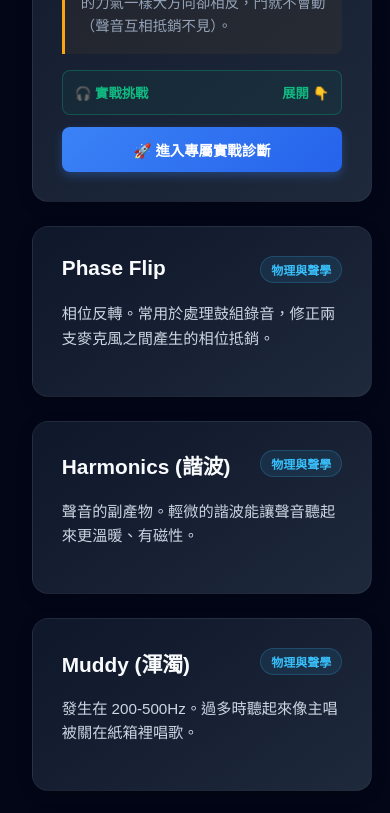
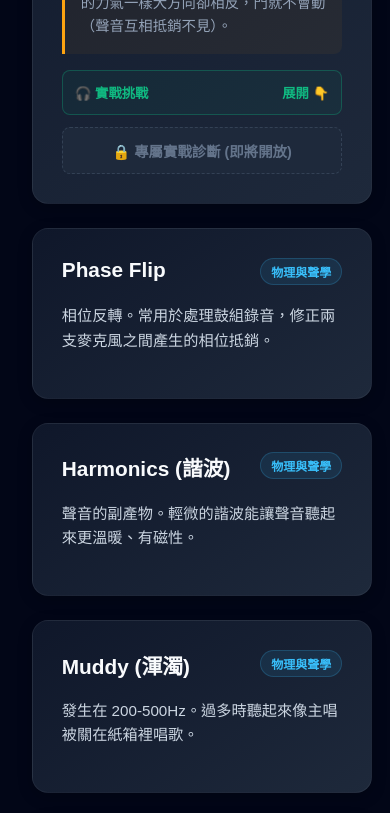
Before and after one commit to lifreedomstudio/lifreedom-studio, a Next.js app: page /glossary in a window 390 px wide. Shown: the part 3520-4333 px from the top of the page. Built offline with nearby package versions, Linux system fonts and the light colour scheme.

Commit message:
Fix all mobile layouts and font sizes

```diff
--- a/src/app/glossary/page.tsx
+++ b/src/app/glossary/page.tsx
@@ -4,7 +4,6 @@ import Link from 'next/link';
 import { useRouter } from 'next/navigation';
 
 // 📖 混音魔導書：終極字彙庫
-// 🚀 升級 A & C：加入可驗證的 miniTask 與帶參數的 learnMoreLink
 const DICTIONARY = [
     {
         term: "BPM", type: "基礎與錄音",
@@ -33,7 +32,6 @@ const DICTIONARY = [
         desc: "聲波的時間關係。若兩個波形相反會產生抵銷，導致低頻消失。",
         example: "想像兩個人同時推一扇門，如果兩邊推的力氣一樣大方向卻相反，門就不會動（聲音互相抵銷不見）。",
         whenToUse: "當你用兩支麥克風錄木吉他，聽起來卻像在桶子裡一樣乾扁的時候。",
-        // 🔥 任務升級為選擇題
         miniTask: {
             instruction: "試著在兩軌木吉他中，把其中一軌的 Phase 反轉 (Ø) 按下去。",
             question: "當相位反轉後，如果原本有『相位抵銷』的問題，聲音會有什麼變化？",
@@ -44,7 +42,6 @@ const DICTIONARY = [
             ],
             answer: "低頻跟厚度突然跑出來了"
         },
-        // 🚀 傳送門升級：帶 context
         learnMoreLink: "/mix-assistant?topic=phase_issue&from=glossary"
     },
     { term: "Phase Flip", type: "物理與聲學", desc: "相位反轉。常用於處理鼓組錄音，修正兩支麥克風之間產生的相位抵銷。" },
@@ -116,7 +113,7 @@ const DICTIONARY = [
     { term: "Summing", type: "混音神技", desc: "將多軌混合成兩軌的過程。類比 Summing 能增加聲音的寬度與染色。" },
     {
         term: "Pan (聲相)", type: "混音神技",
-        desc: "調整聲音在左右聲道的位置，創造立體聲舞台感。除了單純的左右，還包含 LCR (極左、中、極右) 的極端擺位法。",
+        desc: "調整聲音在左右聲道的位置，創造立體聲舞台感。除了單純的左右，還包含 LCR 的極端擺位法。",
         example: "就像是安排樂團成員在舞台上的站位，如果你把所有人都擠在正中央 (Pan = 0)，聲音聽起來就會很悶且打架。",
         whenToUse: "當你覺得主唱被伴奏的吉他蓋住，中間空間很擠的時候。",
         miniTask: {
@@ -148,14 +145,13 @@ export default function GlossaryPage() {
     const [activeTab, setActiveTab] = useState("全部");
     const [searchTerm, setSearchTerm] = useState("");
 
-    // 🧠 學習進度狀態
+    // 學習進度狀態
     const [learnedItems, setLearnedItems] = useState<string[]>([]);
     // 控制任務展開狀態
     const [activeTask, setActiveTask] = useState<string | null>(null);
     // 控制答題回饋
     const [feedback, setFeedback] = useState<{ term: string, isCorrect: boolean, msg: string } | null>(null);
 
-    // 🔥 B：只有答對才能算學會
     const checkAnswer = (term: string, selected: string, correct: string) => {
         if (selected === correct) {
             if (!learnedItems.includes(term)) {
@@ -163,14 +159,13 @@ export default function GlossaryPage() {
             }
             setFeedback({ term, isCorrect: true, msg: "✅ 答對了！你已經掌握了這個技巧！" });
             setTimeout(() => setFeedback(null), 3000);
-            setActiveTask(null); // 答對後收起任務面板
+            setActiveTask(null);
         } else {
             setFeedback({ term, isCorrect: false, msg: "❌ 好像有點怪... 聽聽看再試一次？" });
             setTimeout(() => setFeedback(null), 3000);
         }
     };
 
-    // 🏆 計算升級目標 (Rank System)
     const getRankMessage = () => {
         const count = learnedItems.length;
         if (count < 3) return `再解鎖 ${3 - count} 個，你將升級為「見習混音師」！`;
@@ -181,7 +176,6 @@ export default function GlossaryPage() {
 
     const filteredData = DICTIONARY.filter(item => {
         const matchesTab = activeTab === "全部" || item.type === activeTab;
-        // ✅ 修正 1：搜尋支援 whenToUse (這超猛，搜"主唱"就能找到解法)
         const matchesSearch =
             item.term.toLowerCase().includes(searchTerm.toLowerCase()) ||
             item.desc.toLowerCase().includes(searchTerm.toLowerCase()) ||
@@ -199,7 +193,7 @@ export default function GlossaryPage() {
                     <p style={{ color: '#94a3b8' }}>不只是查字典。從懂概念到會操作，解鎖你的混音技能樹。</p>
                 </div>
 
-                {/* 🔥 刺激的進度條與段位 (Rank System) */}
+                {/* 進度條與段位 */}
                 <div style={{ maxWidth: '800px', margin: '0 auto 2rem auto', background: 'rgba(16,185,129,0.05)', border: '1px solid rgba(16,185,129,0.2)', padding: '1.5rem', borderRadius: '12px', textAlign: 'center', position: 'relative', overflow: 'hidden' }}>
                     <div style={{ position: 'absolute', top: 0, left: 0, width: '100%', height: '2px', background: 'linear-gradient(90deg, transparent, #10b981, transparent)' }} />
                     <p style={{ margin: '0 0 0.5rem 0', color: '#6ee7b7', fontWeight: 'bold', fontSize: '1.2rem' }}>
@@ -211,13 +205,12 @@ export default function GlossaryPage() {
                             background: 'linear-gradient(90deg, #10b981, #34d399)', height: '100%', transition: 'width 0.4s cubic-bezier(0.4, 0, 0.2, 1)'
                         }} />
                     </div>
-                    {/* 🎮 段位刺激文字 */}
                     <p style={{ margin: 0, color: '#fca311', fontSize: '0.95rem', fontWeight: 'bold' }}>
                         {getRankMessage()}
                     </p>
                 </div>
 
-                {/* 🔍 強化的搜尋列 */}
+                {/* 搜尋列 */}
                 <input
                     type="text"
                     placeholder="搜尋名詞或情境 (例如：相位、主唱被蓋住...)"
@@ -228,7 +221,7 @@ export default function GlossaryPage() {
                     onBlur={(e) => e.target.style.border = '1px solid #334155'}
                 />
 
-                {/* 📑 分類標籤 */}
+                {/* 分類標籤 */}
                 <div style={{ display: 'flex', flexWrap: 'wrap', gap: '10px', marginBottom: '3rem', justifyContent: 'center' }}>
                     {CATEGORIES.map(cat => (
                         <button
@@ -246,7 +239,7 @@ export default function GlossaryPage() {
                     ))}
                 </div>
 
-                {/* 🃏 卡牌列表 */}
+                {/* 卡牌列表 */}
                 <div style={{ display: 'grid', gridTemplateColumns: 'repeat(auto-fill, minmax(340px, 1fr))', gap: '1.5rem' }}>
                     {filteredData.map((item, idx) => {
                         const isLearned = learnedItems.includes(item.term);
@@ -254,7 +247,6 @@ export default function GlossaryPage() {
 
                         return (
                             <div key={idx}
-                                // ✅ 修正 2：Hover 升級加陰影，體感更高級
                                 onMouseEnter={e => {
                                     e.currentTarget.style.transform = 'translateY(-5px)';
                                     e.currentTarget.style.boxShadow = '0 10px 25px rgba(0,0,0,0.3)';
@@ -307,7 +299,7 @@ export default function GlossaryPage() {
 
                                 <div style={{ marginTop: 'auto', display: 'flex', flexDirection: 'column', gap: '0.8rem' }}>
 
-                                    {/* 🔥 A：將靜態任務升級為可驗證的任務挑戰面板 */}
+                                    {/* 實戰挑戰挑戰面板 */}
                                     {item.miniTask && !isLearned && (
                                         <div style={{ background: 'rgba(16,185,129,0.05)', border: '1px solid rgba(16,185,129,0.3)', padding: '12px', borderRadius: '8px', transition: 'all 0.3s' }}>
                                             {!isTaskOpen ? (
@@ -351,29 +343,26 @@ export default function GlossaryPage() {
                                         </div>
                                     )}
 
-                                    {/* ✅ 已掌握標籤（取代原本的按鈕） */}
+                                    {/* 已掌握標籤 */}
                                     {isLearned && (
                                         <div style={{ padding: '10px', background: 'rgba(16,185,129,0.1)', border: '1px solid #10b981', borderRadius: '8px', color: '#10b981', textAlign: 'center', fontWeight: 'bold' }}>
                                             ✅ 你已成功掌握此技巧
                                         </div>
                                     )}
 
-                                    {/* 🔥 C：升級的傳送門，帶有 context，引導至深度診斷 */}
+                                    {/* 🔒 修正：將原本直接開啟的實戰診斷按鈕鎖定，改為「即將開放」狀態 */}
                                     {item.learnMoreLink && (
-                                        <Link
-                                            href={item.learnMoreLink}
+                                        <div
                                             style={{
-                                                display: 'block', textAlign: 'center',
-                                                padding: '12px 15px', background: 'linear-gradient(135deg, #3b82f6, #2563eb)',
-                                                color: '#fff', textDecoration: 'none', borderRadius: '8px',
-                                                fontWeight: 'bold', fontSize: '0.9rem', transition: 'all 0.2s',
-                                                boxShadow: '0 4px 10px rgba(59, 130, 246, 0.3)'
+                                                display: 'flex', alignItems: 'center', justifyContent: 'center', gap: '8px',
+                                                padding: '12px 15px', background: '#1e293b',
+                                                color: '#64748b', borderRadius: '8px',
+                                                fontWeight: 'bold', fontSize: '0.9rem', border: '1px dashed #334155',
+                                                cursor: 'not-allowed', boxSizing: 'border-box'
                                             }}
-                                            onMouseOver={e => e.currentTarget.style.boxShadow = '0 6px 15px rgba(59, 130, 246, 0.5)'}
-                                            onMouseOut={e => e.currentTarget.style.boxShadow = '0 4px 10px rgba(59, 130, 246, 0.3)'}
                                         >
-                                            🚀 進入專屬實戰診斷
-                                        </Link>
+                                            🔒 專屬實戰診斷 (即將開放)
+                                        </div>
                                     )}
                                 </div>
                             </div>
```
